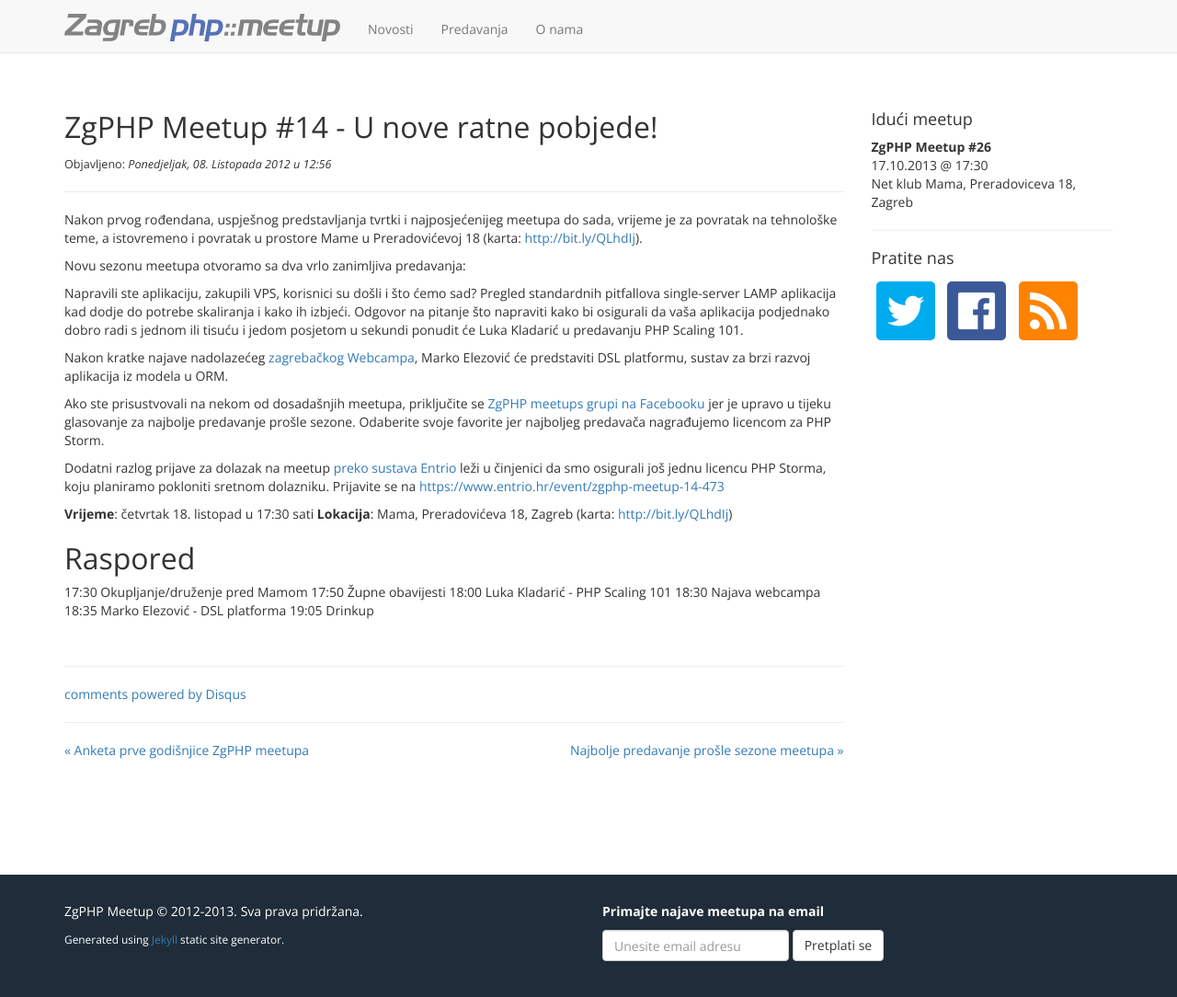
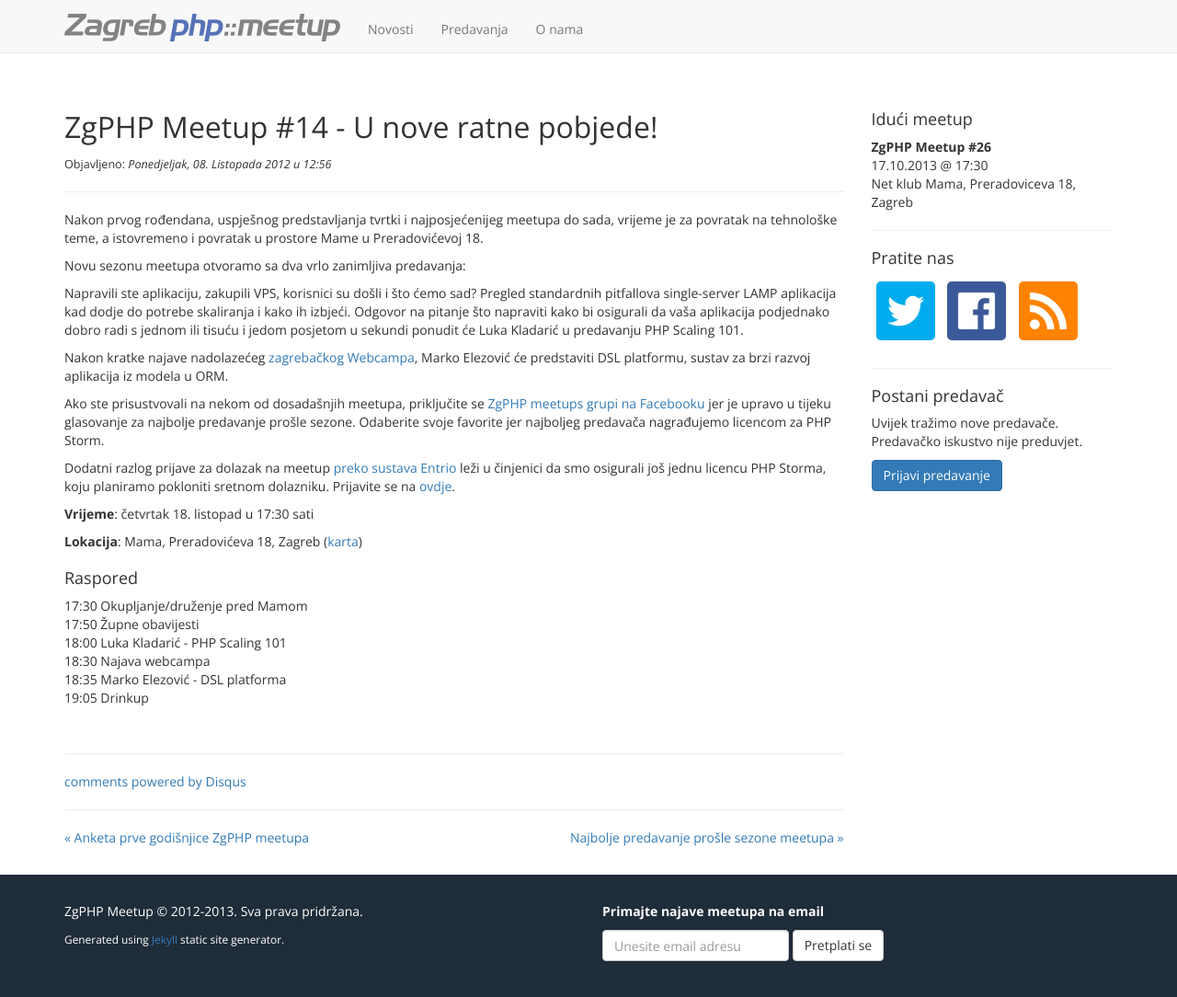
Before and after one commit to zgphp/zgphp-jekyll, a Jekyll site: the page built from news/_posts/2012-10-08-zgphp-meetup-14-u-nove-ratne-pobjede.md, in a window 1280 px wide and 1171 px high. Shown: the top 1084 px of the window at 92% size. Built offline with Jekyll 4.4.1, drawn with Linux system fonts in a browser that asks for light colours; nearby versions of some CDN libraries; Markdown is read by kramdown in place of the engine named in the settings; comment, search, counter and statistics services are not loaded.

Commit message:
Minor fixes to posts, added apply talk to sidebar

```diff
--- a/_includes/sidebar.html
+++ b/_includes/sidebar.html
@@ -16,4 +16,12 @@
             <a class="rss" href="/feed.xml"></a>
         </div>
     </div>
+
+    <hr />
+
+    <div class="sidebar-item">
+        <h4>Postani predavač</h4>
+        <p>Uvijek tražimo nove predavače. Predavačko iskustvo nije preduvjet.</p>
+        <a class="btn btn-primary" href="mailto:zgphpmeetup@gmail.com?subject=Prijava predavanja">Prijavi predavanje</a>
+    </div>
 </aside>
--- a/news/_posts/2012-10-08-zgphp-meetup-14-u-nove-ratne-pobjede.md
+++ b/news/_posts/2012-10-08-zgphp-meetup-14-u-nove-ratne-pobjede.md
@@ -5,30 +5,42 @@ slug: zgphp-meetup-14-u-nove-ratne-pobjede
 title: 'ZgPHP Meetup #14 - U nove ratne pobjede!'
 ---
 
-Nakon prvog rođendana, uspješnog predstavljanja tvrtki i najposjećenijeg meetupa do sada, vrijeme je za povratak na tehnološke teme, a istovremeno i povratak u prostore Mame u Preradovićevoj 18 (karta: [http://bit.ly/QLhdIj](http://bit.ly/QLhdIj)).
+Nakon prvog rođendana, uspješnog predstavljanja tvrtki i najposjećenijeg meetupa
+do sada, vrijeme je za povratak na tehnološke teme, a istovremeno i povratak u
+prostore Mame u Preradovićevoj 18.
 
 Novu sezonu meetupa otvoramo sa dva vrlo zanimljiva predavanja:
 
-Napravili ste aplikaciju, zakupili VPS, korisnici su došli i što ćemo
-sad? Pregled standardnih pitfallova single-server LAMP aplikacija kad
-dodje do potrebe skaliranja i kako ih izbjeći. Odgovor na pitanje što napraviti kako bi osigurali da vaša aplikacija podjednako dobro radi s jednom ili tisuću i jedom posjetom u sekundi ponudit će Luka Kladarić u predavanju PHP Scaling 101.
+Napravili ste aplikaciju, zakupili VPS, korisnici su došli i što ćemo sad?
+Pregled standardnih pitfallova single-server LAMP aplikacija kad dodje do
+potrebe skaliranja i kako ih izbjeći. Odgovor na pitanje što napraviti kako bi
+osigurali da vaša aplikacija podjednako dobro radi s jednom ili tisuću i jedom
+posjetom u sekundi ponudit će Luka Kladarić u predavanju PHP Scaling 101.
 
-Nakon kratke najave nadolazećeg [zagrebačkog Webcampa](http://webcampzg.org/), Marko Elezović će predstaviti DSL platformu, sustav za brzi razvoj aplikacija iz modela u ORM.
+Nakon kratke najave nadolazećeg [zagrebačkog Webcampa](http://webcampzg.org/),
+Marko Elezović će predstaviti DSL platformu, sustav za brzi razvoj aplikacija iz
+modela u ORM.
 
-Ako ste prisustvovali na nekom od dosadašnjih meetupa, priključite se [ZgPHP meetups grupi na Facebooku](https://www.facebook.com/groups/109975399119270/) jer je upravo u tijeku glasovanje za najbolje predavanje prošle sezone. Odaberite svoje favorite jer najboljeg predavača nagrađujemo licencom za PHP Storm.
+Ako ste prisustvovali na nekom od dosadašnjih meetupa, priključite se [ZgPHP
+meetups grupi na Facebooku](https://www.facebook.com/groups/109975399119270/)
+jer je upravo u tijeku glasovanje za najbolje predavanje prošle sezone.
+Odaberite svoje favorite jer najboljeg predavača nagrađujemo licencom za PHP
+Storm.
 
-Dodatni razlog prijave za dolazak na meetup [preko sustava Entrio](https://www.entrio.hr/event/zgphp-meetup-14-473) leži u činjenici da smo osigurali još jednu licencu PHP Storma, koju planiramo pokloniti sretnom dolazniku. Prijavite se na [https://www.entrio.hr/event/zgphp-meetup-14-473](https://www.entrio.hr/event/zgphp-meetup-14-473)
+Dodatni razlog prijave za dolazak na meetup [preko sustava
+Entrio](https://www.entrio.hr/event/zgphp-meetup-14-473) leži u činjenici da smo
+osigurali još jednu licencu PHP Storma, koju planiramo pokloniti sretnom
+dolazniku. Prijavite se na [ovdje](https://www.entrio.hr/event/zgphp-meetup-14-473).
 
 **Vrijeme**: četvrtak 18. listopad u 17:30 sati
-**Lokacija**: Mama, Preradovićeva 18, Zagreb (karta: [http://bit.ly/QLhdIj](http://bit.ly/QLhdIj))
 
+**Lokacija**: Mama, Preradovićeva 18, Zagreb ([karta](http://bit.ly/QLhdIj))
 
-# Raspored
+#### Raspored
 
-
-17:30 Okupljanje/druženje pred Mamom
-17:50 Župne obavijesti
-18:00 Luka Kladarić - PHP Scaling 101
-18:30 Najava webcampa
-18:35 Marko Elezović - DSL platforma
+17:30 Okupljanje/druženje pred Mamom<br />
+17:50 Župne obavijesti<br />
+18:00 Luka Kladarić - PHP Scaling 101<br />
+18:30 Najava webcampa<br />
+18:35 Marko Elezović - DSL platforma<br />
 19:05 Drinkup
```
Also changed, not shown: news/_posts/2013-02-07-grupni-odlazak-na-phpday-2013-u-veronu.md (+0 -2 lines), news/_posts/2013-03-25-yii-radionica-06-04-2013.md (+3 -1 lines), news/_posts/2013-08-18-mini-zgphp-conference-extra-week-on-call-for-paper-deadline.md (+4 -1 lines).
